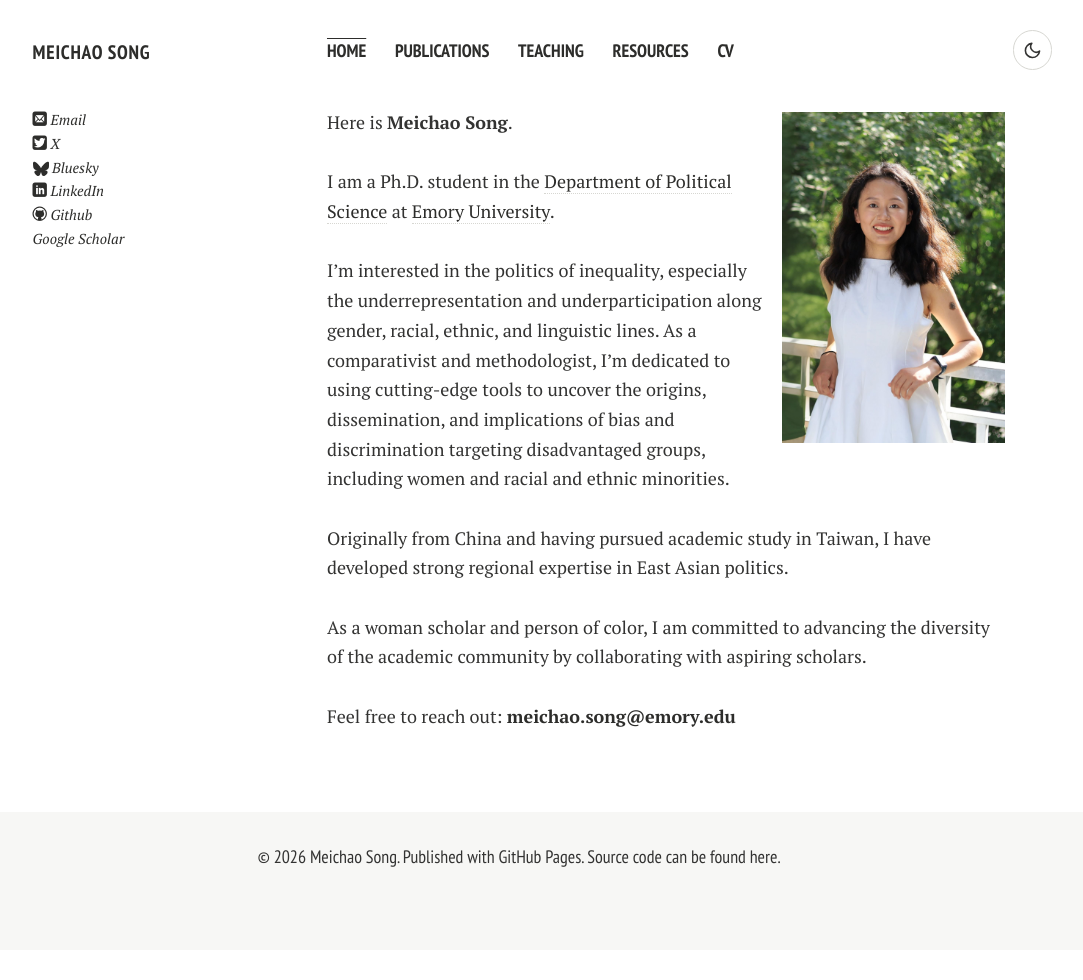
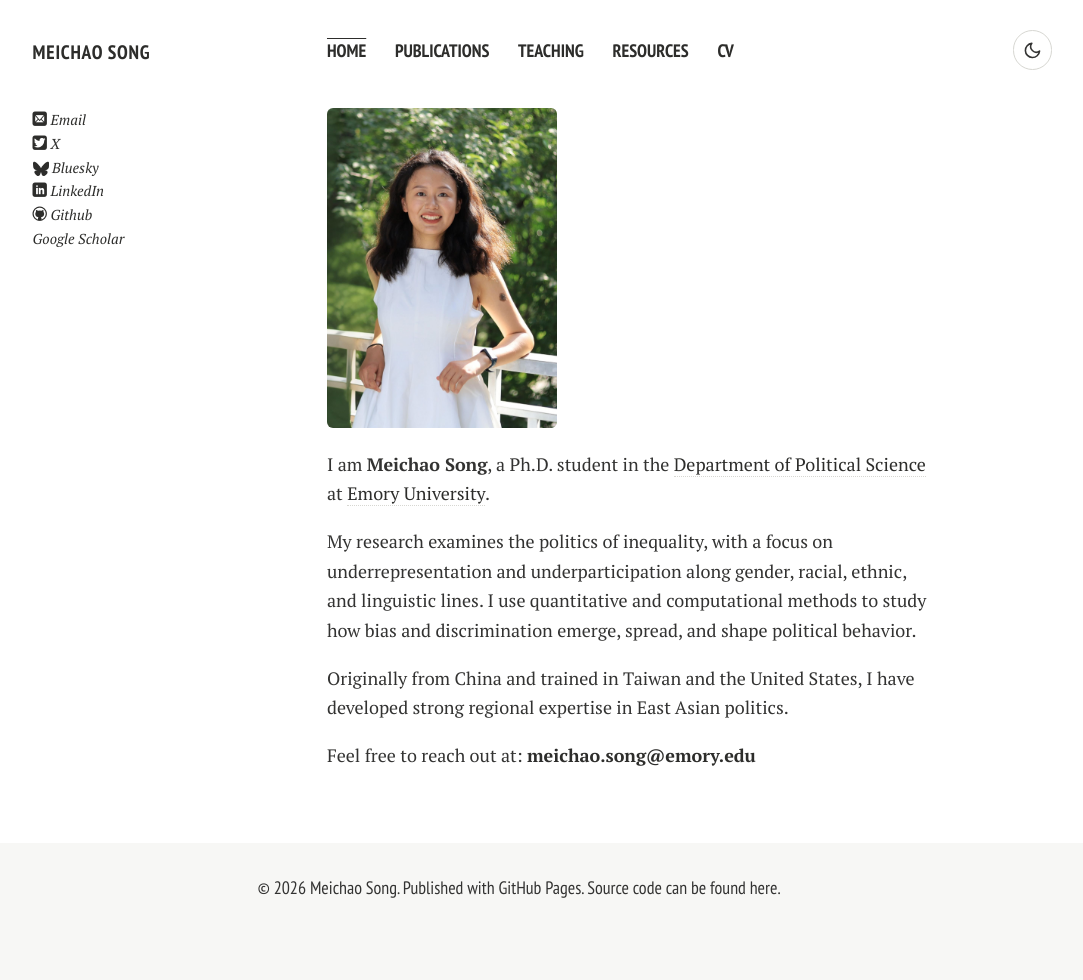
Before and after one commit to MeichaoPoliSci/MeichaoCV202606, a Jekyll site: the page built from index.md, in a window 1280 px wide. Shown: the whole page, without its empty margins (121-1204 px from the left). Built offline with Jekyll 4.4.1, drawn with Linux system fonts in a browser that asks for light colours; nearby versions of some CDN libraries; comment, search, counter and statistics services are not loaded; a style sheet for code colours, icons or effects is not loaded; before the commit the page ends 950 px from its top, so only the background shows below that.

Commit message:
Refine homepage profile layout

```diff
--- a/_includes/head.html
+++ b/_includes/head.html
@@ -58,8 +58,8 @@
 <link rel="stylesheet" href="https://cdnjs.cloudflare.com/ajax/libs/academicons/1.8.6/css/academicons.min.css" integrity="sha256-uFVgMKfistnJAfoCUQigIl+JfUaP47GrRKjf6CTPVmw=" crossorigin="anonymous" />
 
 <!-- For all browsers -->
-<link rel="stylesheet" href="{{ "/assets/css/main.css" | relative_url }}?v=20260617-site-title">
-<link rel="stylesheet" href="{{ "/assets/css/theme-toggle.css" | relative_url }}?v=20260617-site-title">
+<link rel="stylesheet" href="{{ "/assets/css/main.css" | relative_url }}?v=20260617-home-layout">
+<link rel="stylesheet" href="{{ "/assets/css/theme-toggle.css" | relative_url }}?v=20260617-home-layout">
 
 <!--[if (lt IE 9) & (!IEMobile)]>
 <link rel="stylesheet" href="{{ "/assets/css/ie.css" | relative_url }}">
--- a/assets/css/theme-toggle.css
+++ b/assets/css/theme-toggle.css
@@ -234,6 +234,53 @@ html[data-theme="dark"] .footer-wrap {
   color: var(--theme-link-hover);
 }
 
+.home-profile {
+  display: flex;
+  flex-direction: column-reverse;
+  gap: 1.2rem;
+}
+
+.bio-text {
+  max-width: 600px;
+  line-height: 1.65;
+  font-size: 1rem;
+}
+
+.bio-text p {
+  margin-top: 0;
+  margin-bottom: 1rem;
+  text-indent: 0;
+}
+
+.profile-photo {
+  display: block;
+  width: 230px;
+  height: 320px;
+  margin: 0;
+  border-radius: 6px;
+  object-fit: cover;
+}
+
+@media only screen and (min-width: 86.375em) {
+  .home-profile {
+    display: grid;
+    grid-template-columns: minmax(0, 600px) 230px;
+    column-gap: 48px;
+    align-items: start;
+  }
+
+  #main:has(.home-profile) article {
+    width: 70%;
+    margin-right: 0;
+  }
+
+  #main:has(.home-profile) .article-author-top {
+    width: 10%;
+    margin-left: 8%;
+    margin-right: 4%;
+  }
+}
+
 @media only screen and (max-width: 37.5em) {
   .navigation-wrapper {
     padding-top: 1.25em;
@@ -365,4 +412,16 @@ html[data-theme="dark"] .footer-wrap {
     box-sizing: border-box;
     margin-top: 0;
   }
+
+  .bio-text {
+    max-width: none;
+    font-size: 1rem;
+    line-height: 1.62;
+  }
+
+  .profile-photo {
+    width: min(72vw, 230px);
+    height: auto;
+    aspect-ratio: 3 / 4;
+  }
 }
--- a/index.md
+++ b/index.md
@@ -2,15 +2,16 @@
 layout: page
 ---
 
-<img src="{{ "/meichaosong.jpg" | relative_url }}" class="floatpic" alt="Meichao Song">
-Here is **Meichao Song**.
+<div class="home-profile">
+  <div class="bio-text">
+    <p>I am <strong>Meichao Song</strong>, a Ph.D. student in the <a href="https://polisci.emory.edu/">Department of Political Science</a> at <a href="https://www.emory.edu/">Emory University</a>.</p>
 
-<br>I am a Ph.D. student in the [Department of Political Science](https://polisci.emory.edu/) at [Emory University](https://www.emory.edu/).
+    <p>My research examines the politics of inequality, with a focus on underrepresentation and underparticipation along gender, racial, ethnic, and linguistic lines. I use quantitative and computational methods to study how bias and discrimination emerge, spread, and shape political behavior.</p>
 
-<br>I'm interested in the politics of inequality, especially the underrepresentation and underparticipation along gender, racial, ethnic, and linguistic lines. As a comparativist and methodologist, I'm dedicated to using cutting-edge tools to uncover the origins, dissemination, and implications of bias and discrimination targeting disadvantaged groups, including women and racial and ethnic minorities.
+    <p>Originally from China and trained in Taiwan and the United States, I have developed strong regional expertise in East Asian politics.</p>
 
-<br>Originally from China and having pursued academic study in Taiwan, I have developed strong regional expertise in East Asian politics.
+    <p>Feel free to reach out at: <strong><a href="mailto:meichao.song@emory.edu">meichao.song@emory.edu</a></strong></p>
+  </div>
 
-<br>As a woman scholar and person of color, I am committed to advancing the diversity of the academic community by collaborating with aspiring scholars.
-
-<br>Feel free to reach out: **[meichao.song@emory.edu](mailto:meichao.song@emory.edu)**
+  <img src="{{ "/meichaosong.jpg" | relative_url }}" class="profile-photo" alt="Meichao Song">
+</div>
```
